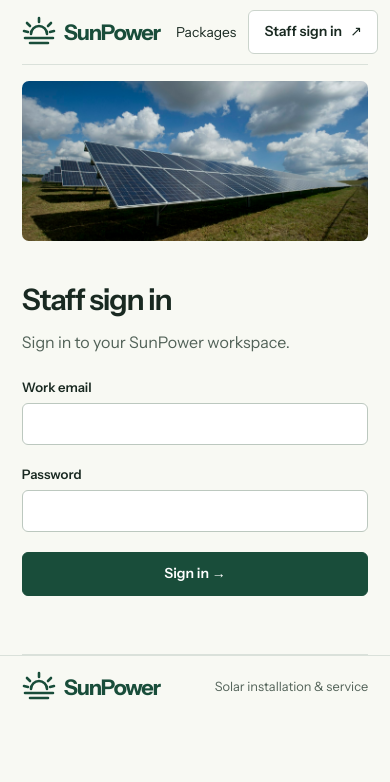
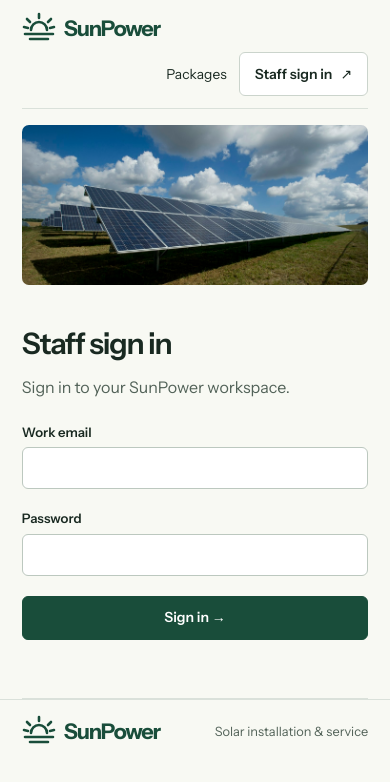
Before and after one commit to saumyatiwariexe/SunPowerOdoo, a React (Vite) app in the folder frontend/: page /login in a window 390 px wide. Shown: the top 782 px of the page. Built offline with nearby package versions, Linux system fonts and the light colour scheme; no server answers.

Commit message:
public: fix mobile navigation overflow and image priority warning

```diff
--- a/frontend/src/features/public/LandingPage.jsx
+++ b/frontend/src/features/public/LandingPage.jsx
@@ -34,7 +34,7 @@ export default function LandingPage() {
           <img
             src="/solar-array.jpg"
             alt="Blue solar panels collecting sunlight outdoors"
-            fetchPriority="high"
+            fetchpriority="high"
           />
         </figure>
       </section>
--- a/frontend/src/index.css
+++ b/frontend/src/index.css
@@ -1158,3 +1158,16 @@ details[open] > summary {
     grid-column: 1 / -1;
   }
 }
+
+
+@media (max-width: 420px) {
+  .public-head {
+    flex-wrap: wrap;
+    height: auto;
+    gap: 8px;
+    padding-block: 12px;
+  }
+  .public-head nav {
+    margin-left: auto;
+  }
+}
```
